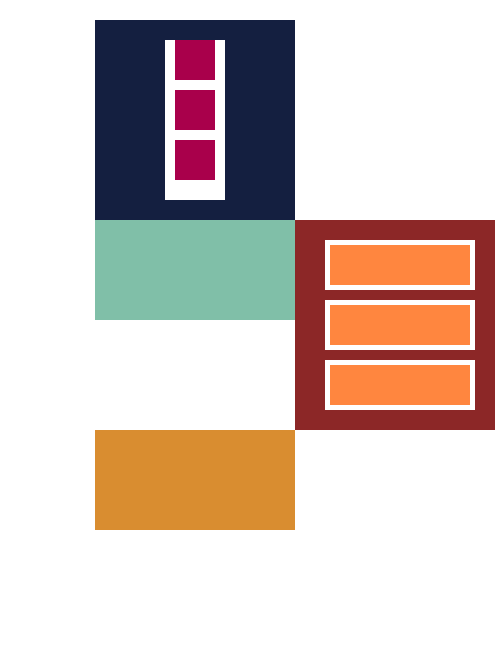
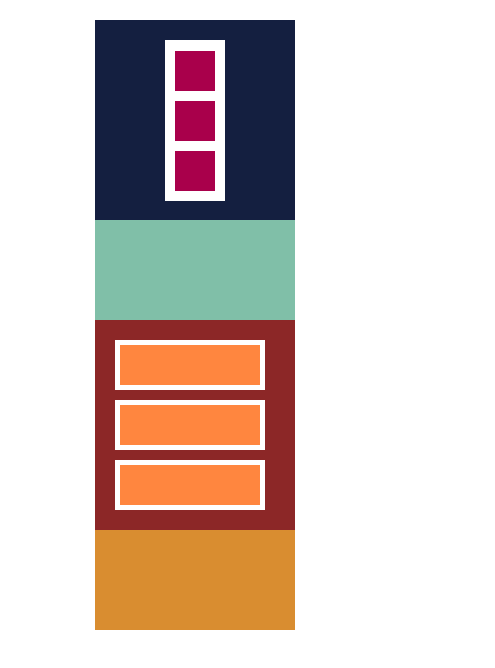
Before and after one commit to mikiooooo/curriculum, a plain HTML site: page PHPjob/1/index.html in a window 390 px wide. Shown: the whole page, 495 px wide, since content can reach past the window. Drawn offline with Linux system fonts and the light colour scheme.

Commit message:
2章課題提出
DIV PUZZLE 3

```diff
--- a/PHPjob/1/CSS/smartStyle.css
+++ b/PHPjob/1/CSS/smartStyle.css
@@ -19,13 +19,14 @@
         height: 160px;
         display: block;
         margin: 20px 70px;
+        padding-top: 1px;
     }
 
 
 
     /* コンテンツ用 */
 
-    main {
+    #main {
         width: 200px;
         height: auto;
         display: block;
@@ -43,7 +44,7 @@
     }
 
     #conteiner {
-        margin: 20px 30px;
+        padding: 20px;
     }
 
 
--- a/PHPjob/1/CSS/style.css
+++ b/PHPjob/1/CSS/style.css
@@ -60,9 +60,7 @@ li {
 }
 
 #conteiner {
-    width: 150px;
-    height: 170px;
-    margin: 40px 60px 40px 40px;
+    padding: 45px;
 }
 
 .contents {
```
